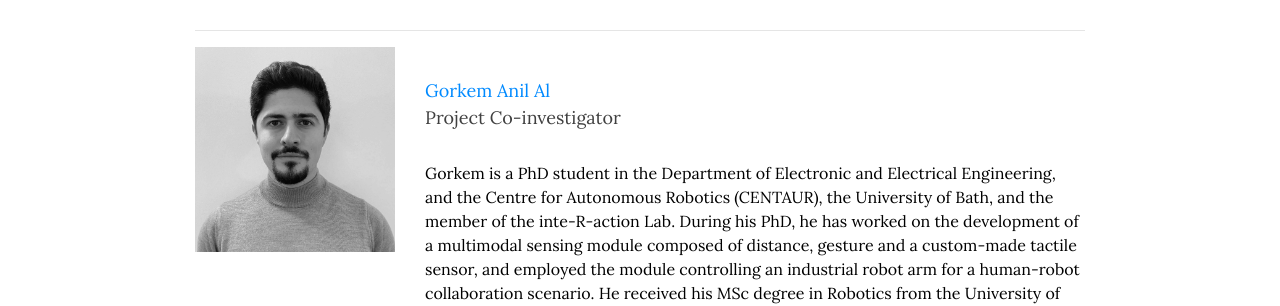
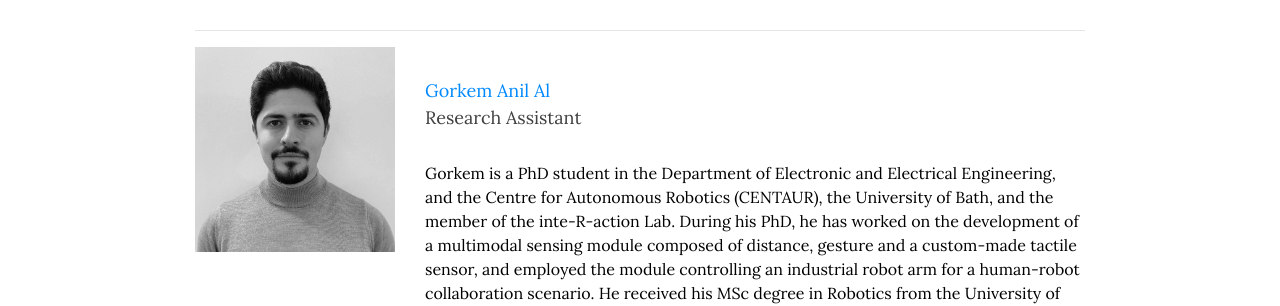
Before and after one commit to materialsforhealthlab/biomed4point0, a Jekyll site: the page built from members.md, in a window 1280 px wide and 900 px high, scrolled down 3611 px. Shown: the part 154-460 px from the top of the window. Built offline with Jekyll 4.4.1, drawn with Linux system fonts in a browser that asks for light colours; nearby versions of some CDN libraries.

Commit message:
group_img_update_oct23

```diff
--- a/members.md
+++ b/members.md
@@ -132,7 +132,7 @@ Richie is Professor of Healthcare Engineering in the Department of Mechanical En
 	</div>
 	<div class="col-md-9">
 		<p> <a href="https://researchportal.bath.ac.uk/en/persons/gorkem-anil-al"> Gorkem Anil Al </a> <br>
-		Project Co-investigator <br>
+		Research Assistant <br>
 		<p style="color:black;font-size:16px;">Gorkem is a PhD student in the Department of Electronic and Electrical Engineering, and the Centre for Autonomous Robotics (CENTAUR), the University of Bath, and the member of the inte-R-action Lab. During his PhD, he has worked on the development of a multimodal sensing module composed of distance, gesture and a custom-made tactile sensor, and employed the module controlling an industrial robot arm for a human-robot collaboration scenario. He received his MSc degree in Robotics from the University of Bristol, and Bristol Robotics Lab in 2017. His research interests include wearable devices, haptic technologies, robot sensing and perception, machine learning methods and human- robot interaction. </p>
 		 </p>
 	</div>
```
Also changed, not shown: img/biomed_2023.jpg.
